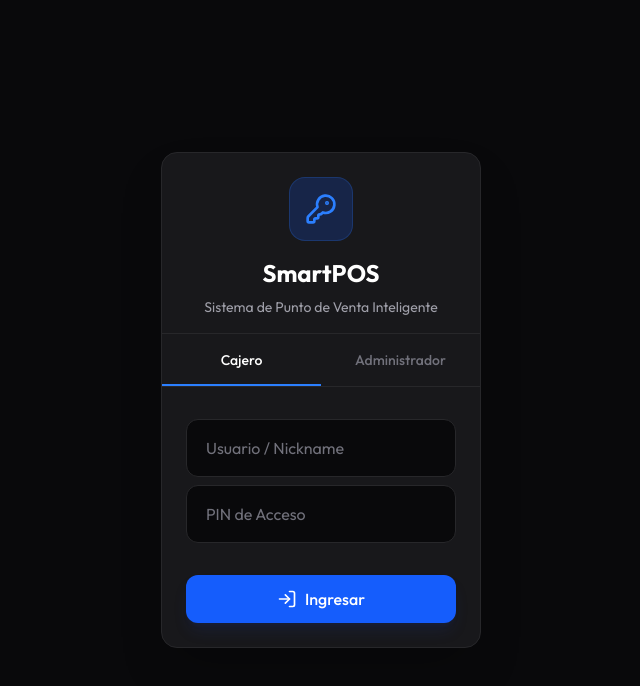
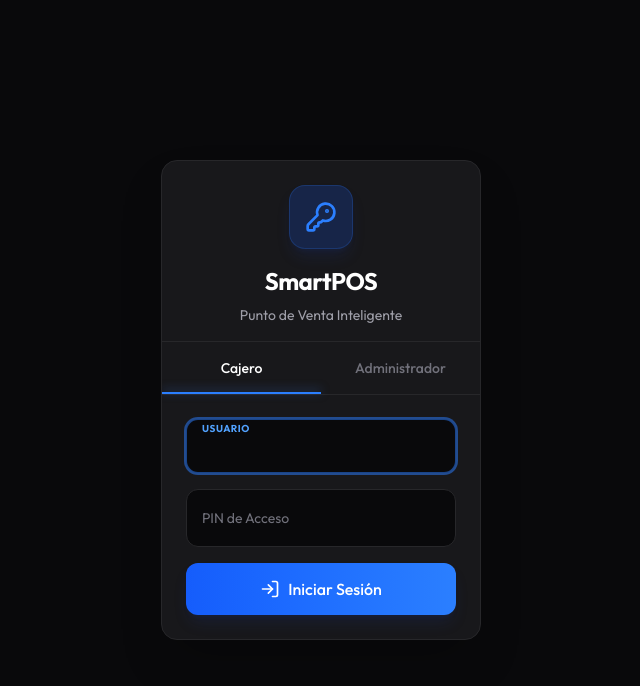
Before and after one commit to Sebasxs/smart-pos, a React (Vite) app in the folder client/: page /login in a window 1280 px wide. Shown: the top 686 px of the page, without its empty margins (319-959 px from the left). Built offline with nearby package versions, Linux system fonts and the light colour scheme; no server answers.

Commit message:
fix(login): implement isTokenExpired helper and fix supabase token refresh

```diff
--- a/client/src/hooks/useGlobalStoreInitializer.ts
+++ b/client/src/hooks/useGlobalStoreInitializer.ts
@@ -4,64 +4,42 @@ import { useInventoryStore } from '../store/inventoryStore';
 import { useCustomerStore } from '../store/customerStore';
 import { useAuthStore } from '../store/authStore';
 
-/**
- * Hook to initialize all critical stores globally after authentication.
- * This ensures data is available throughout the app without timing issues.
- */
 export const useGlobalStoreInitializer = () => {
-   const [isInitializing, setIsInitializing] = useState(true);
+   const [isInitializing, setIsInitializing] = useState(false);
    const [error, setError] = useState<string | null>(null);
 
-   const { fetchSettings } = useOrganizationStore();
-   const { fetchProducts } = useInventoryStore();
-   const { fetchCustomers } = useCustomerStore();
-   const { isSessionChecked, isAuthenticated } = useAuthStore();
+   const { fetchSettings, settings } = useOrganizationStore();
+   const { fetchProducts, allProducts } = useInventoryStore();
+   const { fetchCustomers, customers } = useCustomerStore();
+   const { isAuthenticated } = useAuthStore();
 
    useEffect(() => {
-      // Don't start initialization until session is checked, UNLESS we are already authenticated (optimistic load)
-      if (!isSessionChecked && !isAuthenticated) {
-         return;
-      }
+      if (!isAuthenticated) return;
 
       const initializeStores = async () => {
-         // Si ya tenemos settings (hidratados de localStorage), no bloqueamos la UI
-         // Cargamos todo en segundo plano
-         const hasCachedSettings = !!useOrganizationStore.getState().settings;
-
-         if (hasCachedSettings) {
-            setIsInitializing(false);
-            fetchSettings(); // Background update
-            fetchProducts();
-            fetchCustomers();
-            return;
-         }
-
-         // Si no hay settings (primera vez), bloqueamos hasta tener lo mínimo
-         setIsInitializing(true);
-         setError(null);
+         const hasCachedData = !!settings && (allProducts.length > 0 || customers.length > 0);
+         if (!hasCachedData) setIsInitializing(true);
 
          try {
-            // Start fetching heavy data in background
-            fetchProducts();
-            fetchCustomers();
+            const promises = [fetchSettings(), fetchProducts(), fetchCustomers()];
 
-            const settingsPromise = fetchSettings();
-
-            const timeoutPromise = new Promise<never>((_, reject) =>
-               setTimeout(() => reject(new Error('Timeout al cargar configuración')), 10000),
-            );
-
-            await Promise.race([settingsPromise, timeoutPromise]);
+            if (!hasCachedData) {
+               await fetchSettings();
+            } else {
+               Promise.allSettled(promises).catch(console.warn);
+            }
          } catch (err) {
-            console.error('Error initializing stores:', err);
-            setError(err instanceof Error ? err.message : 'Error desconocido al cargar datos');
+            console.error('Error sincronizando datos:', err);
+            if (!hasCachedData) {
+               setError(err instanceof Error ? err.message : 'Error de conexión');
+            }
          } finally {
             setIsInitializing(false);
          }
       };
 
       initializeStores();
-   }, [isSessionChecked, isAuthenticated, fetchSettings, fetchProducts, fetchCustomers]);
+   }, [isAuthenticated]);
 
    return { isInitializing, error };
 };
--- a/client/src/pages/Login.tsx
+++ b/client/src/pages/Login.tsx
@@ -1,8 +1,8 @@
 import { useEffect, useState } from 'react';
-import { useNavigate } from 'react-router-dom';
+import { useNavigate, useLocation } from 'react-router-dom';
 import { useAuthStore } from '../store/authStore';
 import { supabase } from '../utils/supabase';
-import { KeyRound, LogIn, Loader2 } from 'lucide-react';
+import { KeyRound, LogIn, Loader2, AlertCircle } from 'lucide-react';
 import clsx from 'clsx';
 import { FullPageLoader } from '../components/ui/FullPageLoader';
 import { useCashShiftStore } from '../store/cashShiftStore';
@@ -11,7 +11,9 @@ const API_URL = import.meta.env.VITE_API_URL;
 
 export const Login = () => {
    const navigate = useNavigate();
+   const location = useLocation();
    const { login, isAuthenticated } = useAuthStore();
+
    const [mode, setMode] = useState<'cashier' | 'admin'>('cashier');
    const [loading, setLoading] = useState(false);
    const [error, setError] = useState<string | null>(null);
@@ -19,15 +21,16 @@ export const Login = () => {
    const [nickname, setNickname] = useState('');
    const [pin, setPin] = useState('');
 
-   const hasRedirectParams =
+   const isProcessingOAuth =
       window.location.hash.includes('access_token') ||
       window.location.hash.includes('type=recovery');
 
    useEffect(() => {
       if (isAuthenticated) {
-         navigate('/billing', { replace: true });
+         const from = (location.state as any)?.from?.pathname || '/billing';
+         navigate(from, { replace: true });
       }
-   }, [isAuthenticated, navigate]);
+   }, [isAuthenticated, navigate, location]);
 
    useEffect(() => {
       const hash = window.location.hash;
@@ -43,35 +46,44 @@ export const Login = () => {
       }
    }, []);
 
-   const shouldShowLoader = isAuthenticated || (hasRedirectParams && !error);
-
-   if (shouldShowLoader) {
+   if (isProcessingOAuth && !error && !isAuthenticated) {
       return <FullPageLoader message="Validando credenciales..." />;
    }
 
+   if (isAuthenticated) return null;
+
    const handleCashierLogin = async (e: React.FormEvent) => {
       e.preventDefault();
+      if (loading) return;
+
       setLoading(true);
       setError(null);
 
+      const controller = new AbortController();
+      const timeoutId = setTimeout(() => controller.abort(), 10_000);
+
       try {
-         const response = await fetch(`${API_URL}/api/api/auth/login/cashier`, {
+         const response = await fetch(`${API_URL}/api/auth/login/cashier`, {
             method: 'POST',
             headers: { 'Content-Type': 'application/json' },
             body: JSON.stringify({ nickname, pin }),
+            signal: controller.signal,
          });
 
+         clearTimeout(timeoutId);
          const data = await response.json();
 
-         if (!response.ok) {
-            throw new Error(data.error || 'Error al iniciar sesión');
-         }
+         if (!response.ok) throw new Error(data.error || 'Credenciales inválidas');
 
          login(data.user, data.token);
-         await useCashShiftStore.getState().checkShiftStatus();
-         navigate('/billing', { replace: true });
+         useCashShiftStore.getState().checkShiftStatus().catch(console.error);
       } catch (err: any) {
-         setError(err.message);
+         console.error(err);
+         if (err.name === 'AbortError') {
+            setError('El servidor no responde. Verifica tu conexión a internet.');
+         } else {
+            setError(err.message || 'Error de conexión con el servidor');
+         }
       } finally {
          setLoading(false);
       }
@@ -81,11 +93,10 @@ export const Login = () => {
       setLoading(true);
       setError(null);
       try {
+         const redirectUrl = `${window.location.origin}/login`;
          const { error } = await supabase.auth.signInWithOAuth({
             provider: 'google',
-            options: {
-               redirectTo: window.location.origin + '/login',
-            },
+            options: { redirectTo: redirectUrl },
          });
          if (error) throw error;
       } catch (err: any) {
@@ -96,41 +107,49 @@ export const Login = () => {
    };
 
    return (
-      <div className="min-h-screen bg-zinc-950 flex items-center justify-center">
-         <div className="w-full max-w-xs bg-zinc-900 rounded-2xl border border-zinc-800 shadow-2xl overflow-hidden">
+      <div className="min-h-screen bg-zinc-950 flex items-center justify-center p-4">
+         <div className="w-full max-w-xs bg-zinc-900 rounded-2xl border border-zinc-800 shadow-2xl overflow-hidden animate-in fade-in zoom-in-95 duration-300">
             {/* Header */}
             <div className="p-6 pb-4 text-center border-b border-zinc-800">
-               <div className="w-16 h-16 bg-blue-600/20 rounded-2xl flex items-center justify-center mx-auto mb-4 border border-blue-500/20">
+               <div className="w-16 h-16 bg-blue-600/20 rounded-2xl flex items-center justify-center mx-auto mb-4 border border-blue-500/20 shadow-lg shadow-blue-900/20">
                   <KeyRound className="w-8 h-8 text-blue-500" />
                </div>
-               <h1 className="text-2xl font-bold text-white mb-2">SmartPOS</h1>
-               <p className="text-zinc-400 text-sm">Sistema de Punto de Venta Inteligente</p>
+               <h1 className="text-2xl font-bold text-white mb-2 tracking-tight">SmartPOS</h1>
+               <p className="text-zinc-400 text-sm">Punto de Venta Inteligente</p>
             </div>
 
             {/* Tabs */}
             <div className="flex border-b border-zinc-800">
                <button
-                  onClick={() => setMode('cashier')}
+                  type="button"
+                  onClick={() => {
+                     setMode('cashier');
+                     setError(null);
+                  }}
                   className={clsx(
-                     'flex-1 py-4 text-sm font-medium transition-colors relative',
+                     'flex-1 py-4 text-sm font-medium transition-colors relative outline-none focus:bg-zinc-800/50',
                      mode === 'cashier' ? 'text-white' : 'text-zinc-500 hover:text-zinc-300',
                   )}
                >
                   Cajero
                   {mode === 'cashier' && (
-                     <div className="absolute bottom-0 left-0 w-full h-0.5 bg-blue-500" />
+                     <div className="absolute bottom-0 left-0 w-full h-0.5 bg-blue-500 shadow-[0_-2px_10px_rgba(59,130,246,0.5)]" />
                   )}
                </button>
                <button
-                  onClick={() => setMode('admin')}
+                  type="button"
+                  onClick={() => {
+                     setMode('admin');
+                     setError(null);
+                  }}
                   className={clsx(
-                     'flex-1 py-4 text-sm font-medium transition-colors relative',
+                     'flex-1 py-4 text-sm font-medium transition-colors relative outline-none focus:bg-zinc-800/50',
                      mode === 'admin' ? 'text-white' : 'text-zinc-500 hover:text-zinc-300',
                   )}
                >
                   Administrador
                   {mode === 'admin' && (
-                     <div className="absolute bottom-0 left-0 w-full h-0.5 bg-blue-500" />
+                     <div className="absolute bottom-0 left-0 w-full h-0.5 bg-blue-500 shadow-[0_-2px_10px_rgba(59,130,246,0.5)]" />
                   )}
                </button>
             </div>
@@ -138,39 +157,33 @@ export const Login = () => {
             {/* Content */}
             <div className="p-6">
                {error && (
-                  <div className="mb-4 p-3 bg-red-500/10 border border-red-500/20 rounded-xl text-red-400 text-xs text-center animate-in fade-in slide-in-from-top-2">
-                     <span className="font-bold block mb-1">Error de acceso</span>
-                     {error}
+                  <div className="mb-6 p-3 bg-red-500/10 border border-red-500/20 rounded-xl text-red-400 text-xs flex gap-2 items-start animate-in fade-in slide-in-from-top-2">
+                     <AlertCircle className="w-4 h-4 shrink-0 mt-0.5" />
+                     <span className="leading-relaxed font-medium">{error}</span>
                   </div>
                )}
 
                {mode === 'cashier' ? (
-                  <form onSubmit={handleCashierLogin} className="space-y-2 mt-2">
-                     {/* INPUT USUARIO */}
+                  <form onSubmit={handleCashierLogin} className="space-y-4">
+                     <div className="space-y-4">
                         <div className="relative group">
                            <input
                               id="nickname"
                               type="text"
                               value={nickname}
                               onChange={e => setNickname(e.target.value)}
-                           className="peer w-full bg-zinc-950 border border-zinc-800 rounded-xl py-3 pl-5 pr-4 text-white placeholder-transparent focus:outline-none focus:ring-2 focus:ring-blue-500/50 focus:border-blue-500/50 transition-all pt-6 pb-2"
-                           placeholder=""
+                              className="peer w-full bg-zinc-950 border border-zinc-800 rounded-xl py-3 pl-4 pr-4 text-white placeholder-transparent focus:outline-none focus:ring-2 focus:ring-blue-500/50 focus:border-blue-500/50 transition-all pt-6 pb-2 text-sm disabled:opacity-50"
+                              placeholder="Usuario"
                               required
-                           autoComplete="off"
+                              autoComplete="username"
+                              disabled={loading}
+                              autoFocus
                            />
-                        <label
-                           htmlFor="nickname"
-                           className="absolute left-5 top-1/2 -translate-y-1/2 text-zinc-500 text-sm transition-all duration-200
-                           peer-placeholder-shown:top-1/2 peer-placeholder-shown:-translate-y-1/2 peer-placeholder-shown:text-base
-                           peer-focus:top-2.5 peer-focus:text-[10px] peer-focus:text-blue-400 peer-focus:-translate-y-0
-                           peer-not-placeholder-shown:top-2.5 peer-not-placeholder-shown:text-[10px] peer-not-placeholder-shown:text-zinc-400 peer-not-placeholder-shown:-translate-y-0
-                           pointer-events-none"
-                        >
-                           Usuario / Nickname
+                           <label className="absolute left-4 top-1/2 -translate-y-1/2 text-zinc-500 text-xs uppercase font-bold tracking-wider transition-all duration-200 peer-placeholder-shown:top-1/2 peer-placeholder-shown:-translate-y-1/2 peer-placeholder-shown:text-sm peer-placeholder-shown:font-normal peer-placeholder-shown:normal-case peer-focus:top-2.5 peer-focus:text-[10px] peer-focus:text-blue-400 peer-focus:font-bold peer-focus:uppercase peer-not-placeholder-shown:top-2.5 peer-not-placeholder-shown:text-[10px] peer-not-placeholder-shown:text-zinc-400 pointer-events-none">
+                              Usuario
                            </label>
                         </div>
 
-                     {/* INPUT PIN */}
                         <div className="relative group">
                            <input
                               id="pin"
@@ -182,51 +195,46 @@ export const Login = () => {
                                  const value = e.target.value.replace(/\D/g, '').slice(0, 4);
                                  setPin(value);
                               }}
-                           className="peer w-full bg-zinc-950 border border-zinc-800 rounded-xl py-3 pl-5 pr-4 text-white placeholder-transparent focus:outline-none focus:ring-2 focus:ring-blue-500/50 focus:border-blue-500/50 transition-all pt-6 pb-2 font-mono tracking-widest"
-                           placeholder=""
+                              className="peer w-full bg-zinc-950 border border-zinc-800 rounded-xl py-3 pl-4 pr-4 text-white placeholder-transparent focus:outline-none focus:ring-2 focus:ring-blue-500/50 focus:border-blue-500/50 transition-all pt-6 pb-2 font-mono tracking-[0.5em] disabled:opacity-50"
+                              placeholder="PIN"
                               required
+                              autoComplete="current-password"
+                              disabled={loading}
                            />
-                        <label
-                           htmlFor="pin"
-                           className="absolute left-5 top-1/2 -translate-y-1/2 text-zinc-500 text-sm transition-all duration-200
-                           peer-placeholder-shown:top-1/2 peer-placeholder-shown:-translate-y-1/2 peer-placeholder-shown:text-base
-                           peer-focus:top-2.5 peer-focus:text-[10px] peer-focus:text-blue-400 peer-focus:-translate-y-0
-                           peer-not-placeholder-shown:top-2.5 peer-not-placeholder-shown:text-[10px] peer-not-placeholder-shown:text-zinc-400 peer-not-placeholder-shown:-translate-y-0
-                           pointer-events-none"
-                        >
+                           <label className="absolute left-4 top-1/2 -translate-y-1/2 text-zinc-500 text-xs uppercase font-bold tracking-wider transition-all duration-200 peer-placeholder-shown:top-1/2 peer-placeholder-shown:-translate-y-1/2 peer-placeholder-shown:text-sm peer-placeholder-shown:font-normal peer-placeholder-shown:normal-case peer-placeholder-shown:tracking-normal peer-focus:top-2.5 peer-focus:text-[10px] peer-focus:text-blue-400 peer-focus:font-bold peer-focus:uppercase peer-not-placeholder-shown:top-2.5 peer-not-placeholder-shown:text-[10px] peer-not-placeholder-shown:text-zinc-400 pointer-events-none w-full text-left peer-focus:tracking-normal">
                               PIN de Acceso
                            </label>
+                        </div>
                      </div>
 
                      <button
                         type="submit"
                         disabled={loading}
-                        className="w-full bg-blue-600 hover:bg-blue-500 text-white font-medium py-3 rounded-xl transition-all flex items-center justify-center gap-2 mt-8 disabled:opacity-50 disabled:cursor-not-allowed shadow-lg shadow-blue-900/20 active:scale-[0.98]"
+                        className="w-full bg-gradient-to-r from-blue-600 to-blue-500 hover:from-blue-500 hover:to-blue-400 text-white font-medium py-3.5 rounded-xl transition-all flex items-center justify-center gap-2 mt-2 disabled:opacity-50 disabled:cursor-not-allowed shadow-lg shadow-blue-900/20 active:scale-[0.98]"
                      >
                         {loading ? (
                            <Loader2 className="w-5 h-5 animate-spin" />
                         ) : (
                            <>
                               <LogIn className="w-5 h-5" />
-                              <span>Ingresar</span>
+                              <span>Iniciar Sesión</span>
                            </>
                         )}
                      </button>
                   </form>
                ) : (
-                  <div className="text-center space-y-6">
-                     <p className="text-zinc-400 text-sm">
-                        Inicia sesión con tu cuenta de Google para acceder al panel de
-                        administración.
+                  <div className="text-center py-4 animate-in fade-in slide-in-from-right-4">
+                     <p className="text-zinc-400 text-sm mb-6 leading-relaxed">
+                        Acceso administrativo seguro mediante cuenta de Google autorizada.
                      </p>
 
                      <button
                         onClick={handleAdminLogin}
                         disabled={loading}
-                        className="w-full bg-white hover:bg-zinc-100 text-zinc-900 font-medium py-3 rounded-xl transition-all flex items-center justify-center gap-3 disabled:opacity-50 disabled:cursor-not-allowed"
+                        className="w-full bg-white hover:bg-zinc-100 text-zinc-900 font-medium py-3.5 rounded-xl transition-all flex items-center justify-center gap-3 disabled:opacity-50 disabled:cursor-not-allowed shadow-xl shadow-white/5 active:scale-[0.98]"
                      >
                         {loading ? (
-                           <Loader2 className="w-5 h-5 animate-spin" />
+                           <Loader2 className="w-5 h-5 animate-spin text-zinc-600" />
                         ) : (
                            <>
                               <svg className="w-5 h-5" viewBox="0 0 24 24">
```
Also changed, not shown: client/src/App.tsx (+17 -43 lines), client/src/store/authStore.ts (+102 -118 lines), client/src/utils/api.ts (+8 -13 lines), 1 other file (tests, documents, lock files or other folders). Lines whose indentation alone changed are shown as unchanged.
